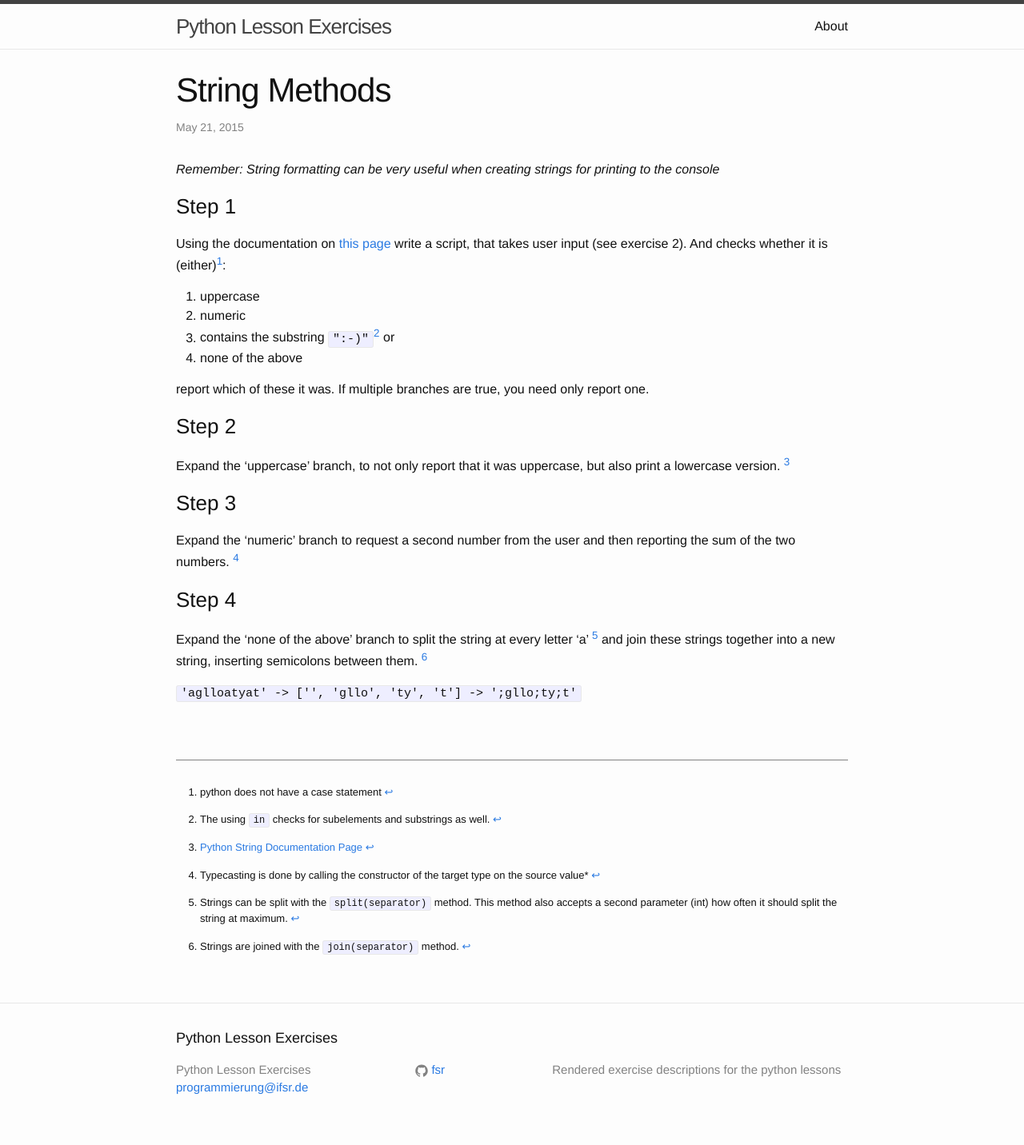
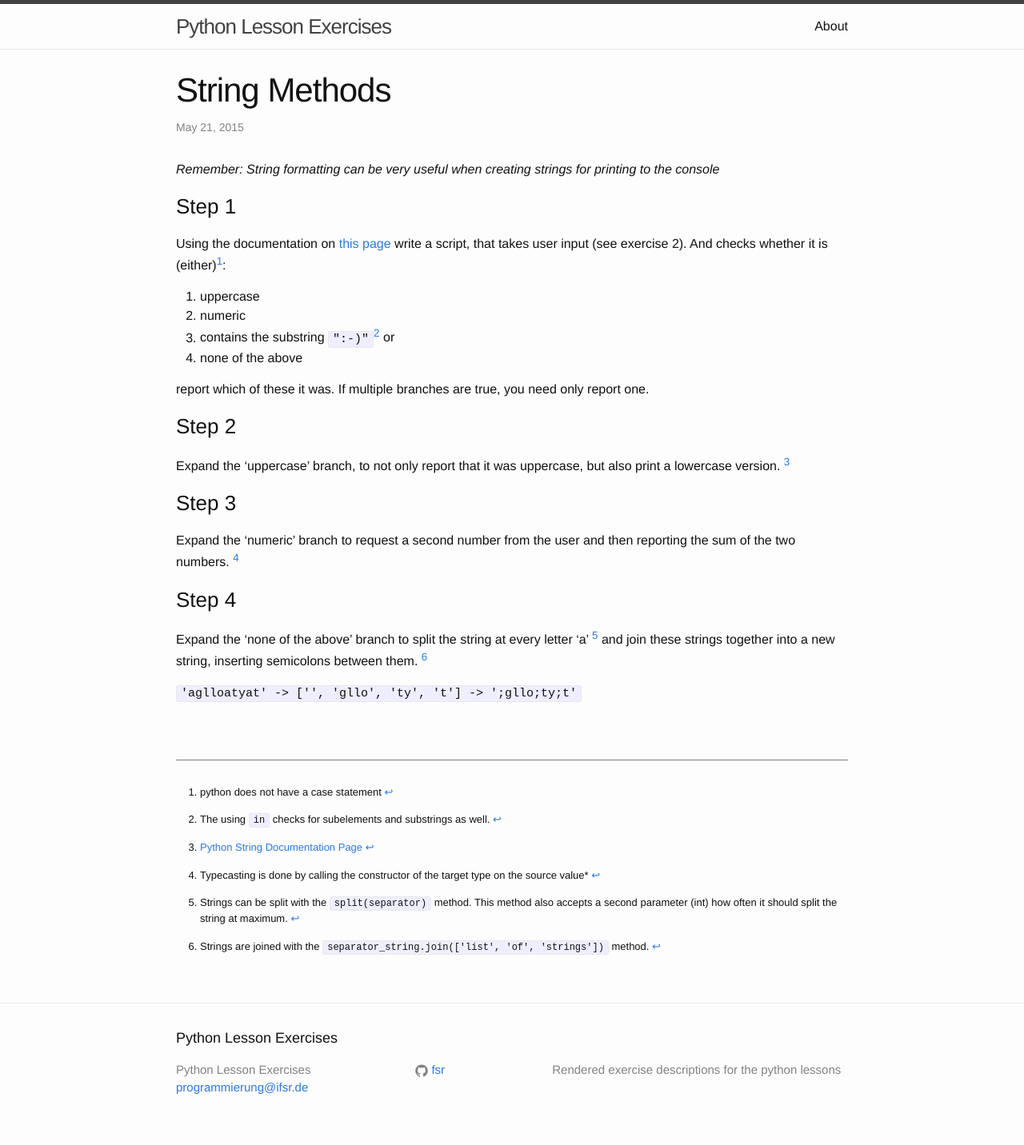
Before and after one commit to fsr/python-lessons, a Jekyll site: the page built from _exercises/string-methods.md, in a window 1280 px wide. Shown: the whole page at 80% size. Built offline with Jekyll 4.4.1, drawn with Linux system fonts in a browser that asks for light colours.

Commit message:
fixed an error

```diff
--- a/_exercises/string-methods.md
+++ b/_exercises/string-methods.md
@@ -49,4 +49,4 @@
 	Strings can be split with the `split(separator)` method. This method also accepts a second parameter (int) how often it should split the string at maximum.
 
 [^string_join]:
-	Strings are joined with the `join(separator)` method.
+	Strings are joined with the `separator_string.join(['list', 'of', 'strings'])` method.
```
